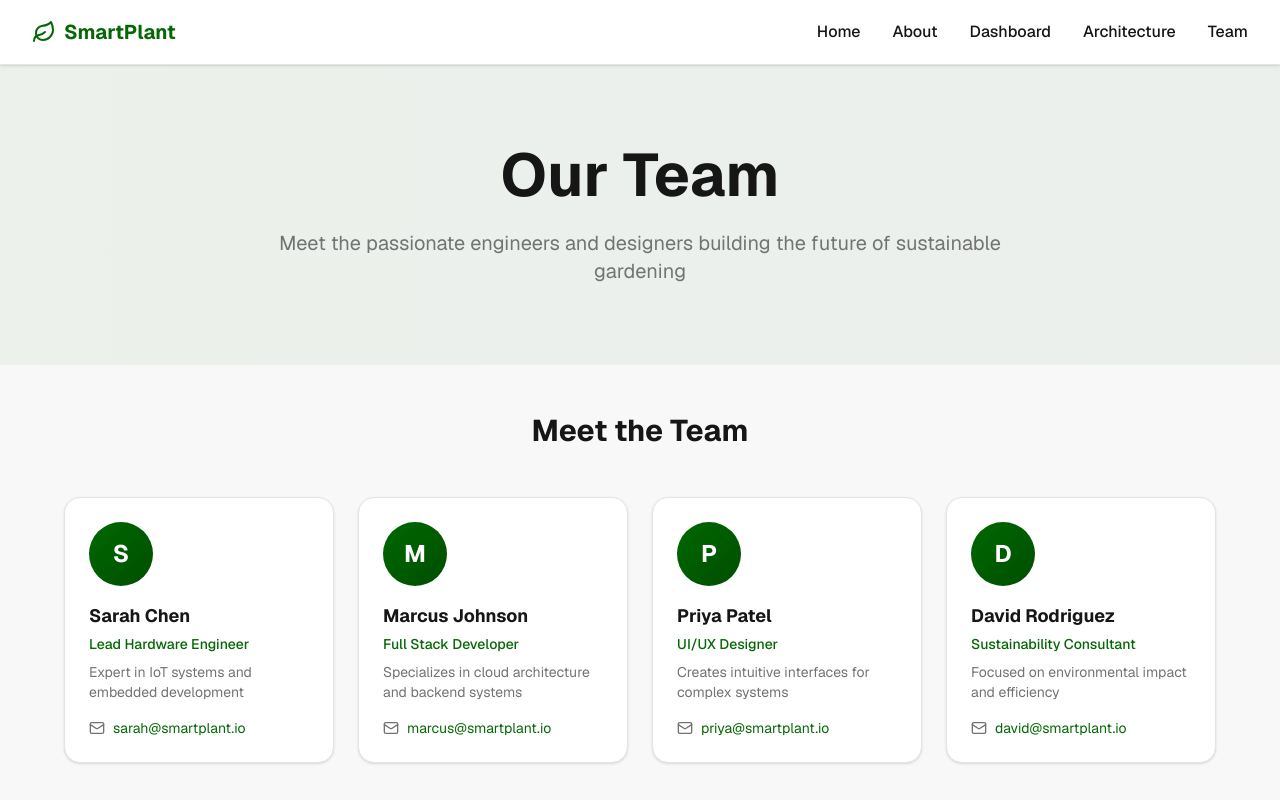
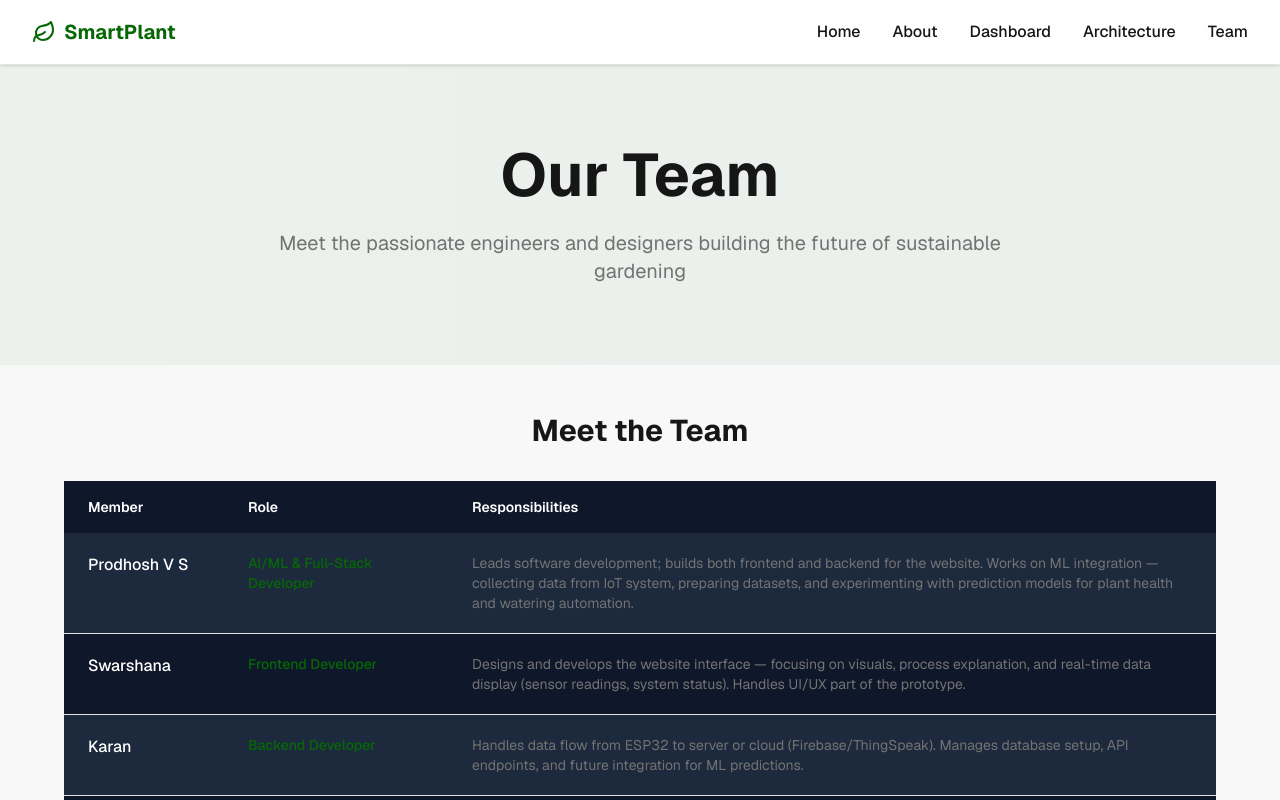
Before and after one commit to PRODHOSH/multidisciplinary-project-ux, a Next.js app: page /team in a window 1280 px wide. Shown: the top 800 px of the page. Built offline with nearby package versions, Linux system fonts and the light colour scheme.

Commit message:
commited

```diff
--- a/app/team/page.tsx
+++ b/app/team/page.tsx
@@ -8,32 +8,34 @@ import { Mail, Linkedin, Github } from "lucide-react"
 export default function Team() {
   const team = [
     {
-      name: "Sarah Chen",
-      role: "Lead Hardware Engineer",
-      bio: "Expert in IoT systems and embedded development",
-      email: "sarah@smartplant.io",
-      social: { linkedin: "#", github: "#" },
+      name: "Prodhosh V S",
+      role: "AI/ML & Full-Stack Developer",
+      responsibilities:
+        "Leads software development; builds both frontend and backend for the website. Works on ML integration — collecting data from IoT system, preparing datasets, and experimenting with prediction models for plant health and watering automation.",
     },
     {
-      name: "Marcus Johnson",
-      role: "Full Stack Developer",
-      bio: "Specializes in cloud architecture and backend systems",
-      email: "marcus@smartplant.io",
-      social: { linkedin: "#", github: "#" },
+      name: "Swarshana",
+      role: "Frontend Developer",
+      responsibilities:
+        "Designs and develops the website interface — focusing on visuals, process explanation, and real-time data display (sensor readings, system status). Handles UI/UX part of the prototype.",
     },
     {
-      name: "Priya Patel",
-      role: "UI/UX Designer",
-      bio: "Creates intuitive interfaces for complex systems",
-      email: "priya@smartplant.io",
-      social: { linkedin: "#", github: "#" },
+      name: "Karan",
+      role: "Backend Developer",
+      responsibilities:
+        "Handles data flow from ESP32 to server or cloud (Firebase/ThingSpeak). Manages database setup, API endpoints, and future integration for ML predictions.",
     },
     {
-      name: "David Rodriguez",
-      role: "Sustainability Consultant",
-      bio: "Focused on environmental impact and efficiency",
-      email: "david@smartplant.io",
-      social: { linkedin: "#", github: "#" },
+      name: "Chinmaya",
+      role: "Hardware & Circuit Engineer",
+      responsibilities:
+        "Connects and calibrates all sensors (DHT22, DS18B20, BH1750, Soil Moisture Sensor) with ESP32. Ensures accurate sensor readings and system reliability.",
+    },
+    {
+      name: "John",
+      role: "Hardware Assembly & Testing",
+      responsibilities:
+        "Builds and maintains the physical setup — wiring, pump, relay, and tubing system. Tests overall automation performance and troubleshooting hardware issues.",
     },
   ]
 
@@ -55,29 +57,29 @@ export default function Team() {
 
       <div className="py-12 px-4 sm:px-6 lg:px-8">
         <div className="max-w-6xl mx-auto">
-          {/* Team Grid */}
+          {/* Team Table (matches provided image) */}
           <div className="mb-20">
-            <h2 className="text-3xl font-bold text-foreground mb-12 text-center">Meet the Team</h2>
-            <div className="grid grid-cols-1 md:grid-cols-2 lg:grid-cols-4 gap-6">
-              {team.map((member, i) => (
-                <div
-                  key={i}
-                  className="bg-white rounded-2xl p-6 border border-border shadow-sm hover:shadow-md transition-shadow duration-300 group"
-                >
-                  <div className="w-16 h-16 bg-gradient-to-br from-primary to-accent rounded-full mb-4 flex items-center justify-center group-hover:scale-110 transition-transform">
-                    <span className="text-2xl font-bold text-white">{member.name.charAt(0)}</span>
-                  </div>
-                  <h3 className="text-lg font-bold text-foreground mb-1">{member.name}</h3>
-                  <p className="text-sm text-primary font-medium mb-2">{member.role}</p>
-                  <p className="text-sm text-muted-foreground mb-4">{member.bio}</p>
-                  <div className="flex items-center gap-2 text-sm">
-                    <Mail className="w-4 h-4 text-muted-foreground" />
-                    <a href={`mailto:${member.email}`} className="text-primary hover:underline truncate">
-                      {member.email}
-                    </a>
-                  </div>
-                </div>
-              ))}
+            <h2 className="text-3xl font-bold text-foreground mb-8 text-center">Meet the Team</h2>
+
+            <div className="overflow-x-auto">
+              <table className="min-w-full border-collapse">
+                <thead>
+                  <tr className="bg-slate-900 text-white">
+                    <th className="px-6 py-4 text-left text-sm font-semibold">Member</th>
+                    <th className="px-6 py-4 text-left text-sm font-semibold">Role</th>
+                    <th className="px-6 py-4 text-left text-sm font-semibold">Responsibilities</th>
+                  </tr>
+                </thead>
+                <tbody className="divide-y">
+                  {team.map((m, idx) => (
+                    <tr key={idx} className={idx % 2 === 0 ? "bg-slate-800 text-white" : "bg-slate-900 text-white"}>
+                      <td className="px-6 py-5 align-top w-40 font-medium">{m.name}</td>
+                      <td className="px-6 py-5 align-top w-56 text-sm text-primary font-medium">{m.role}</td>
+                      <td className="px-6 py-5 align-top text-sm text-muted-foreground">{m.responsibilities}</td>
+                    </tr>
+                  ))}
+                </tbody>
+              </table>
             </div>
           </div>
 
```
